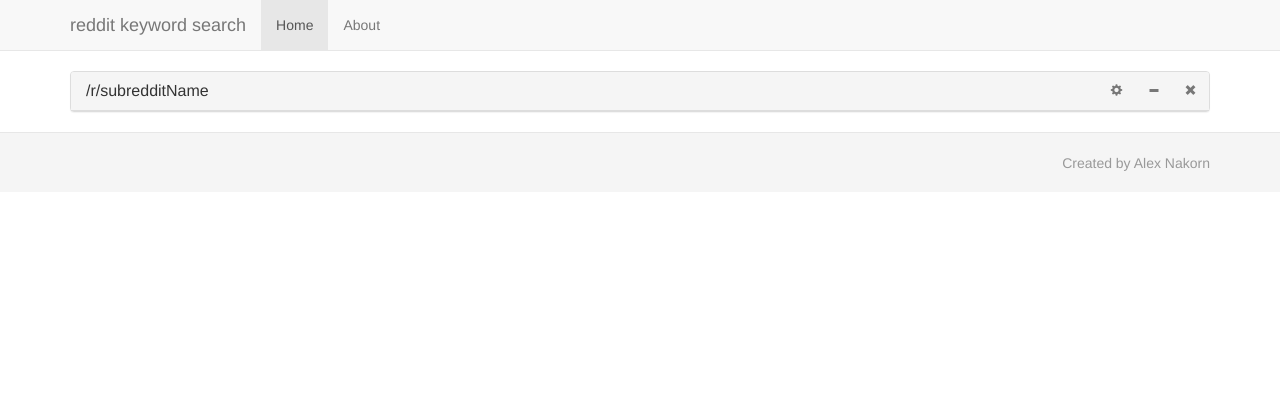
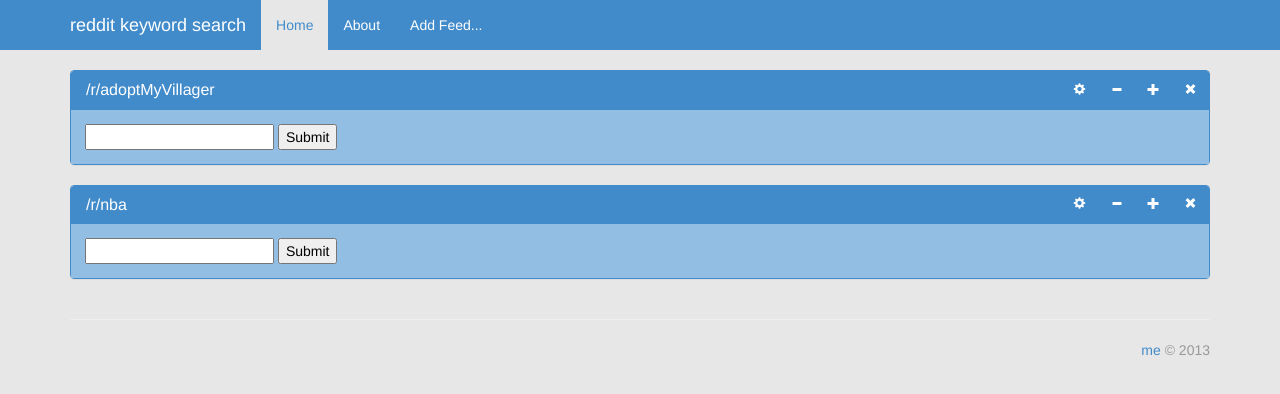
Before and after one commit to anakorn/reddit-keyword-alert, a website: page app/index.html in a window 1280 px wide. Drawn offline with Linux system fonts and the light colour scheme; some packages are replaced by stand-ins of ours; no server answers.

Commit message:
- Fixed bug where 2 identical controllers would be loaded on the same   element - All modules are now 'declared' within app.js - Added multiple feeds to controller MainCtrl - Added service UserData for storing user data (possibly to be changed in   future revision) - Added unit tests for xhr testing - Updated page structure and style

```diff
--- a/app/scripts/app.js
+++ b/app/scripts/app.js
@@ -1,4 +1,12 @@
 'use strict';
+
+angular.module('rkaServices', [
+  'ngResource'
+]);
+
+angular.module('rkaControllers', [
+  'rkaServices'
+]);
 
 angular.module('rka', [
   'ngCookies',
@@ -8,11 +16,11 @@
   'rkaServices',
   'rkaControllers'
 ])
+
 .config(['$routeProvider', function ($routeProvider) {
   $routeProvider
     .when('/', {
       templateUrl: 'views/main.html',
-        controller: 'MainCtrl'
     })
     .otherwise({
       redirectTo: '/'
--- a/app/scripts/controllers/main.js
+++ b/app/scripts/controllers/main.js
@@ -1,11 +1,12 @@
 'use strict';
 
-var rkaControllers = angular.module('rkaControllers', [
-  'rkaServices'
-]);
+angular.module('rkaControllers')
 
-rkaControllers.controller('MainCtrl', ['$scope', '$routeParams', 'Reddit', function ($scope, $routeParams, Reddit) {
-  Reddit.get({ subreddit: 'AdoptMyVillager', type: 'new' }, function(result) {
-    $scope.subs = result.data.children;
+.controller('MainCtrl', ['$scope', 'Reddit', 'UserData', function ($scope, Reddit, UserData) {
+  $scope.feeds = UserData.feeds;
+  angular.forEach(UserData.feeds, function(feed) {
+    Reddit.get({ subreddit: feed.sr, type: feed.type }, function(result) {
+      feed.submissions = result.data.children;
+    });
   });
 }]);
--- a/app/scripts/services/main.js
+++ b/app/scripts/services/main.js
@@ -1,13 +1,20 @@
 'use strict';
 
-var rkaServices = angular.module('rkaServices', [
-  'ngResource'
-]);
+angular.module('rkaServices')
 
-rkaServices.factory('Reddit', ['$resource',
-  function($resource) {
-    return $resource('http://www.reddit.com/r/:subreddit/:type.json', {}, {
-      query: { method: 'GET', isArray: true }
-    });
-  }
-]);
+.factory('Reddit', ['$resource', function($resource) {
+  return $resource('http://www.reddit.com/r/:subreddit/:type.json');
+}])
+
+.service('UserData', function() {
+  this.feeds = [
+    {
+      sr: 'adoptMyVillager',
+      type: 'new'
+    },
+    {
+      sr: 'nba',
+      type: 'hot'
+    }
+  ];
+});
--- a/app/styles/main.css
+++ b/app/styles/main.css
@@ -1,22 +1,45 @@
-footer {
-  height: 60px;
-  background-color: #f5f5f5;
-  border-top: 1px solid #e7e7e7;
+/* Bootstrap modifications */
+.navbar-default {
+  border: none;
+  background-color: #428bca;
 }
-  footer p {
-    padding-top: 20px;
-    padding-bottom: 20px;
-    margin: 0;
+  .navbar-default .navbar-brand {
+    color: #ffffff;
   }
-.btn-default {
-  border: none;
-  color: #777777;
-  background: none;
+  .navbar-default .navbar-nav > li > a {
+    color: #ffffff;
+  }
+  .navbar-default .navbar-nav > li > a:hover, .navbar-default .navbar-nav > li > a:focus {
+    color: #ffffff;
+    background-color: #3276b1;
+  }
+  .navbar-default .navbar-nav > .active > a, .navbar-default .navbar-nav > .active > a:hover {
+    color: #428bca;
+  }
+  .navbar-default .navbar-brand:hover, .navbar-default .navbar-brand:focus {
+    color: #ffffff;
+  }
+  .navbar-default .navbar-toggle {
+    border: none;
+  }
+  .navbar-default .navbar-toggle:hover, .navbar-default .navbar-toggle:focus {
+    background-color: #3276b1;
+  }
+  .navbar-default .navbar-collapse {
+    border: none;
+  }
+.navbar-nav {
+  margin-top: 0;
+  margin-bottom: 0;
 }
-.badge.label-success {
+.badge-success {
   background-color: #5cb85c;
 }
+/* !Bootstrap modifications */
 
+body {
+  background-color: #e7e7e7;
+}
 .feed > .panel-heading {
   overflow: hidden;
   padding: 0;
@@ -24,20 +47,31 @@
   .feed > .panel-heading > .panel-title {
     padding: 10px 15px;
   }
-  .feed > .panel-heading > .btn-default {
-    float: right;
+.feed-menu {
+  float: right;
+  margin: 0;
+  padding: 0;
+  list-style-type: none;
+}
+  .feed-menu > .btn {
+    float: left;
     width: 37px;
     height: 37px;
+    border: none;
   }
-.feed-list {
+.feed-options {
+  padding: 1em;
+  background-color: #93bee4;
+}
+.feed-item-list {
   background-color: #d4e3f2;
 }
-  .feed-list > .list-group-item {
+  .feed-item-list > .list-group-item {
     background: none;
   }
-  .feed-list > li:nth-child(even) {
+  .feed-item-list > li:nth-child(odd) {
     background-color: rgba(255, 255, 255, 0.59);
   }
-  .feed-list p {
+  .feed-item-list p {
     margin: 1em;
   }
--- a/app/views/main.html
+++ b/app/views/main.html
@@ -14,6 +14,7 @@
       <ul class="nav navbar-nav">
         <li class="active"><a href="#">Home</a></li>
         <li><a href="#about">About</a></li>
+        <li><a href="#about">Add Feed...</a></li>
       </ul>
     </div>
   </div>
@@ -24,37 +25,55 @@
   <div class="row">
 
     <section ng-controller="MainCtrl" id="feeds-wrap" class="col-xs-12">
+      <div ng-repeat="feed in feeds" class="feed panel panel-primary">
 
-      <div class="feed panel panel-default">
         <div class="panel-heading">
-          <button type="button" class="btn btn-default btn-xs" title="Delete feed">
-            <span class="glyphicon glyphicon-remove"></span>
-          </button>
-          <button type="button" class="btn btn-default btn-xs" title="Collapse feed">
-            <span class="glyphicon glyphicon-minus"></span>
-          </button>
-          <button type="button" class="btn btn-default btn-xs" title="Change options for feed">
-            <span class="glyphicon glyphicon-cog"></span>
-          </button>
-          <h3 class="panel-title">/r/subredditName</h3>
+          <ul class="feed-menu">
+            <button type="button" class="btn btn-primary btn-xs" title="Change feed options">
+              <span class="glyphicon glyphicon-cog"></span>
+            </button>
+            <button type="button" class="btn btn-primary btn-xs" title="Collapse feed">
+              <span class="glyphicon glyphicon-minus"></span>
+            </button>
+            <button type="button" class="btn btn-primary btn-xs" title="Expand feed">
+              <span class="glyphicon glyphicon-plus"></span>
+            </button>
+            <button type="button" class="btn btn-primary btn-xs" title="Delete feed">
+              <span class="glyphicon glyphicon-remove"></span>
+            </button>
+          </ul>
+          <h3 class="panel-title">
+            <a href="http://reddit.com/r/{{feed.sr}}">/r/{{feed.sr}}</a>
+          </h3>
         </div>
-        <ul class="feed-list list-group">
-          <li ng-repeat="sub in subs" class="list-group-item">
-            <span class="badge label-success">new</span>
-            {{sub.data.title}}
+
+        <div class="feed-options">
+          <form>
+            <input type='text' ng-model='submissionSearch'>
+            <input type='submit'>
+          </form>
+        </div>
+
+        <ul class="feed-item-list list-group">
+          <li ng-repeat="sub in feed.submissions | filter:submissionSearch" class="list-group-item">
+            <span class="badge badge-success">new</span>
+            <a href={{sub.data.url}}>{{sub.data.title}}</a>
             <!-- <p>{{sub.data.selftext}}</p> -->
           </li>
         </ul>
+
       </div>
-
     </section>
 
   </div>
 </div>
 
 <!-- Footer information -->
-<footer>
-  <div class="container">
-    <p class="text-muted pull-right">Created by Alex Nakorn</p>
-  </div>
-</footer>
+<div class="container">
+  <footer class="footer">
+    <hr />
+    <p class="text-muted pull-right">
+      <a href="http://github.com/rainakorn">me</a> &copy; 2013
+    </p>
+  </footer>
+</div>
```
Also changed, not shown: test/spec/controllers/main.js (+10 -44 lines). Lines whose indentation alone changed are shown as unchanged.
